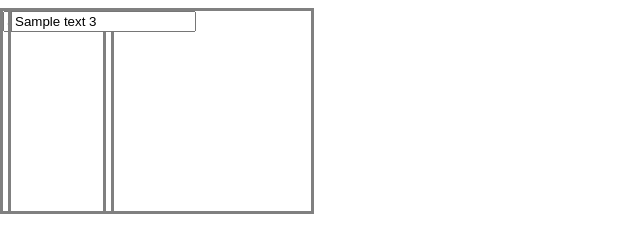
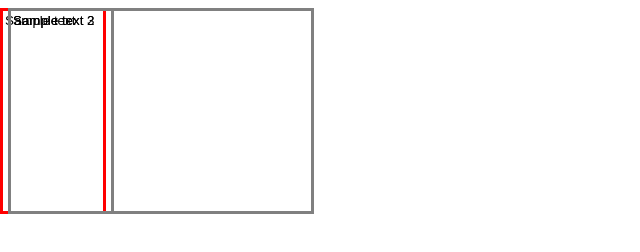
Before and after one commit to izinin/templateeditor, a plain HTML site: page boxeditor/www/index.html in a window 1280 px wide. Shown: the whole page, without its empty margins (0-640 px from the left). Drawn offline with nearby package versions, Linux system fonts and the light colour scheme.

Commit message:
bug fixes

```diff
--- a/boxeditor/www/index.html
+++ b/boxeditor/www/index.html
@@ -1,21 +1,20 @@
 <!doctype html>
-<!-- declare angular app-->
-<html ng-app="templateEditor">
+<html ng-app="app">
     <head>
         <script src="https://ajax.googleapis.com/ajax/libs/angularjs/1.3.15/angular.min.js"></script>
         <script src="js/app.js" type="text/javascript" ></script>
+        <script src="js/template-canvas.js" type="text/javascript" ></script>
         <script src="js/draggable.js" type="text/javascript" ></script>
     </head>
     <body>
-        <div ng-controller="editorController as editor">
-            <div ng-repeat="box in editor.template.elements">
-                <template-canvas current-element-id="box.id"></template-canvas>
-            </div>
-            <div id="result" style="width: 100%;
-    text-align: center;
-    position: absolute;
-    bottom: 0px;
-    background-color:green;"></div>
+        <template-canvas current-element-id="0"
+                         template="{'width':1920,'height':1080,'elements':[{'id':0,'x':0,'y':100,'z':50,'width':100,'height':200,'text':'Sample text'},{'id':1,'x':10,'y':200,'z':40,'width':100,'height':200,'text':'Sample text 2'},{'id':2,'x':100,'y':300,'z':150,'width':300,'height':200,'text':'Sample text 3'}]}"
+                         ></template-canvas>
         </div>
+        <div id="result" style="width: 100%;
+                                text-align: center;
+                                position: absolute;
+                                bottom: 0px;
+                                background-color:green;"></div>
     </body>
 </html>
--- a/boxeditor/www/js/app.js
+++ b/boxeditor/www/js/app.js
@@ -1,50 +1,4 @@
 (function() {
-  var app = angular.module('templateEditor', ['draggable']);
-
-  app.controller('editorController', function(){
-    this.template = template;
-    this.current = 0;
-    this.setCurrent = function(val){
-        this.current = val ? val : 0;
-    };
-    this.getIndex = function(idx){
-        return this.template.elements[idx];
-    };
-  });
-
-  var template = {
-   "width": 1920,
-   "height": 1080,
-   "elements": [
-      {
-         "id": 0,
-         "x": 0,
-         "y": 100,
-         "z": 50,
-         "width": 100,
-         "height": 200,
-         "text": "Sample text"
-      },
-      {
-         "id": 1,
-         "x": 10,
-         "y": 200,
-         "z": 40,
-         "width": 100,
-         "height": 200,
-         "text": "Sample text 2"
-      },
-      {
-         "id": 2,
-         "x": 100,
-         "y": 300,
-         "z": 150,
-         "width": 300,
-         "height": 200,
-         "text": "Sample text 3"
-      }
-   ]
-
-}
-
+    var app = angular.module('app', ['templateEditor']);
+    //This is dummy wraper indicating embracing environment
 })();
--- a/boxeditor/www/js/draggable.js
+++ b/boxeditor/www/js/draggable.js
@@ -1,23 +1,26 @@
 (function() {
     var app = angular.module('draggable', []);
 
-    app.directive('templateCanvas', ['$document', function($document) {
-        var link = function(scope, element, attr, editor) {
+    app.directive('templateBox', ['$document', function($document) {
+
+        var link = function(scope, element, attr, ctrl) {
             var startX = 0,
                 startY = 0,
                 x = 0,
                 y = 0;
+            scope.box = ctrl.getIndex(scope.idx);
+            scope.box.element = element;
 
             element.css({
                 position: 'absolute',
                 borderStyle: 'solid',
                 borderWidth: 'small',
-                borderColor: 'gray',
+                borderColor: ctrl.isSelected(scope.idx) ? 'red' : 'gray',
                 cursor: 'move',
-                top: editor.getIndex(scope.current).y,
-                left: editor.getIndex(scope.current).x,
-                width: editor.getIndex(scope.current).width + 'px',
-                height: editor.getIndex(scope.current).height + 'px'
+                top: scope.box.y,
+                left: scope.box.x,
+                width: scope.box.width + 'px',
+                height: scope.box.height + 'px'
                 });
 
             element.on('mousedown', function(event) {
@@ -38,11 +41,9 @@
                 $document.on('mousemove', mousemove);
                 $document.on('mouseup', mouseup);
 
-                element.css({
-                    borderColor: 'red',
-                });
-                editor.setCurrent(scope.current);
-                document.querySelectorAll('#result')[0].innerText = 'selected box: ' + scope.current;
+                ctrl.setCurrent(scope.idx);
+                document.activeElement.blur();
+                document.querySelectorAll('#result')[0].innerText = 'selected box: ' + scope.idx;
             });
 
             function mousemove(event) {
@@ -57,29 +58,24 @@
             function mouseup() {
                 $document.off('mousemove', mousemove);
                 $document.off('mouseup', mouseup);
-                element.css({
-                    borderColor: 'gray',
-                });
                 // updating data
-                var box = editor.getIndex(scope.current);
-                box.x = x;
-                box.y = y;
-                box.text = element.find('input').val();
+                scope.box.x = x;
+                scope.box.y = y;
+                scope.box.text = element.find('input').val();
                 var oldPrompt = document.querySelectorAll('#result')[0].innerText;
                 document.querySelectorAll('#result')[0].innerText = oldPrompt +
-                    ' saved text: '+ box.text +' coords {' + box.x + ', ' + box.y + '}';
+                    ' saved text: '+ scope.box.text +' coords {' + scope.box.x + ', ' + scope.box.y + '}';
             }
         };
 
         return {
+            require: '^templateCanvas',
             restrict:'E',
+            scope:{
+                idx: '='
+            },
             link: link,
-            controller:'editorController',
-            controllerAs:'editor',
-            scope:{
-                current: '=currentElementId'
-            },
-            template: '<div><input type="text" value="{{editor.getIndex(current).text}}"></div>'
+            template: '<div class="template-box"><input type="text" value="{{box.text}}" style="border:none; width:90%; background: none;"></div>'
         };
     }]);
 
--- /dev/null
+++ b/boxeditor/www/js/template-canvas.js
@@ -0,0 +1,46 @@
+(function() {
+    var app = angular.module('templateEditor', ['draggable']);
+
+    app.controller('canvasController', function(){
+        this.template = {};
+        this.currid = 0;
+        this.elementArray = [];
+        this.setCurrent = function(val){
+            this.currid = val ? val : 0;
+            for(var i = 0; i < this.template.elements.length; i++){
+                var box = this.template.elements[i];
+                box.element.css({
+                    borderColor: this.isSelected(box.id) ? 'red' : 'gray'
+                })
+            }
+        };
+        this.getIndex = function(idx){
+            return this.template.elements[idx];
+        };
+        this.isSelected = function(idx){
+            return idx == this.currid;
+        };
+    });
+
+    app.directive('templateCanvas', ['$document', function($document) {
+        var link = function(scope, element, attr, ctrl){
+            ctrl.template = scope.template;
+            ctrl.currid = scope.currentElementId;
+        };
+
+        return {
+            restrict: 'E',
+            controller:'canvasController',
+            controllerAs:'ctrl',
+            scope: {
+                currentElementId: '=',
+                template: '='
+            },
+            link: link,
+            template:   '<div ng-repeat="box in template.elements">' +
+                            '<template-box idx="box.id"></template-box>' +
+                        '</div>'
+        };
+    }]);
+
+})();
```
